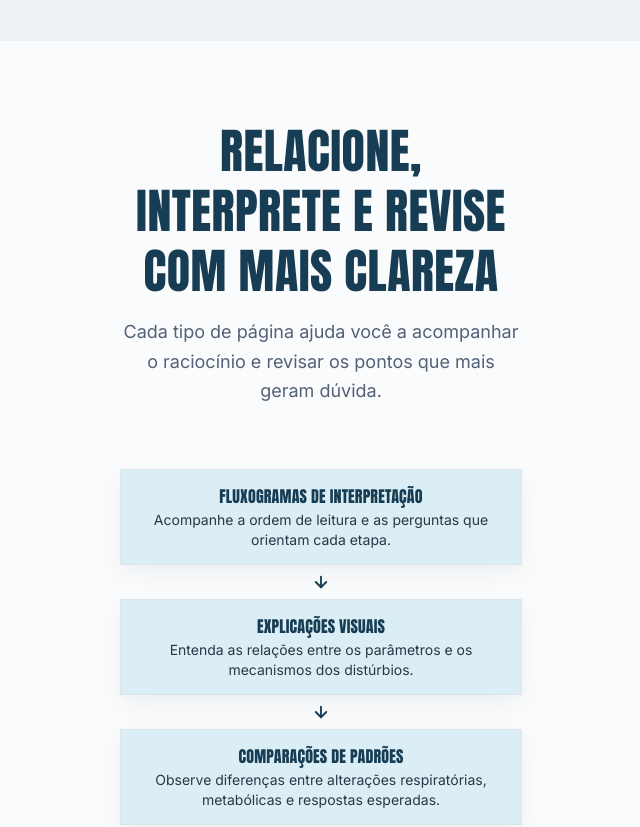
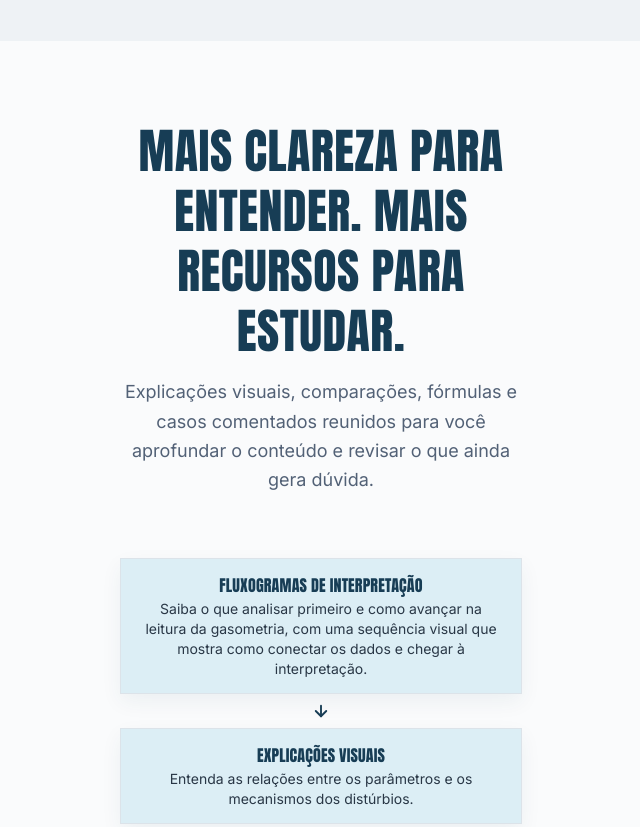
Before and after one commit to ocontatoprodutosdigitais-hue/Gasometria-Arterial-2, a Next.js app: page / in a window 1280 px wide. Shown: the part 8740-9567 px from the top of the page, without its empty margins (319-959 px from the left). Built offline with nearby package versions, Linux system fonts and the light colour scheme.

Commit message:
Update carousel section headline and descriptions

```diff
--- a/app/page.tsx
+++ b/app/page.tsx
@@ -55,14 +55,14 @@ export default function Page() {
       <WhatYouGet />
       <SubjectsSection />
       <ProductCarousel
-        title="Relacione, Interprete e Revise com Mais Clareza"
-        subtitle="Cada tipo de página ajuda você a acompanhar o raciocínio e revisar os pontos que mais geram dúvida."
+        title="Mais Clareza para Entender. Mais Recursos para Estudar."
+        subtitle="Explicações visuais, comparações, fórmulas e casos comentados reunidos para você aprofundar o conteúdo e revisar o que ainda gera dúvida."
         flowSteps={[
-          ['Fluxogramas de Interpretação', 'Acompanhe a ordem de leitura e as perguntas que orientam cada etapa.'],
+          ['Fluxogramas de Interpretação', 'Saiba o que analisar primeiro e como avançar na leitura da gasometria, com uma sequência visual que mostra como conectar os dados e chegar à interpretação.'],
           ['Explicações Visuais', 'Entenda as relações entre os parâmetros e os mecanismos dos distúrbios.'],
           ['Comparações de Padrões', 'Observe diferenças entre alterações respiratórias, metabólicas e respostas esperadas.'],
-          ['Fórmulas e Consulta', 'Encontre os cálculos e as siglas apresentados no material para apoiar sua revisão.'],
-          ['Casos Comentados', 'Pratique com resultados fictícios e confira o raciocínio explicado.'],
+          ['Fórmulas e Consulta', 'Confira como fazer os cálculos e o que eles ajudam a identificar, com as fórmulas e siglas organizadas para consultar quando surgir uma dúvida.'],
+          ['Casos Comentados', 'Entenda como aplicar o conteúdo em 14 casos comentados, com explicações que mostram o que observar nos valores e por que cada caso leva àquela interpretação.'],
         ]}
         items={carrossel2}
         reverse={true}
```
